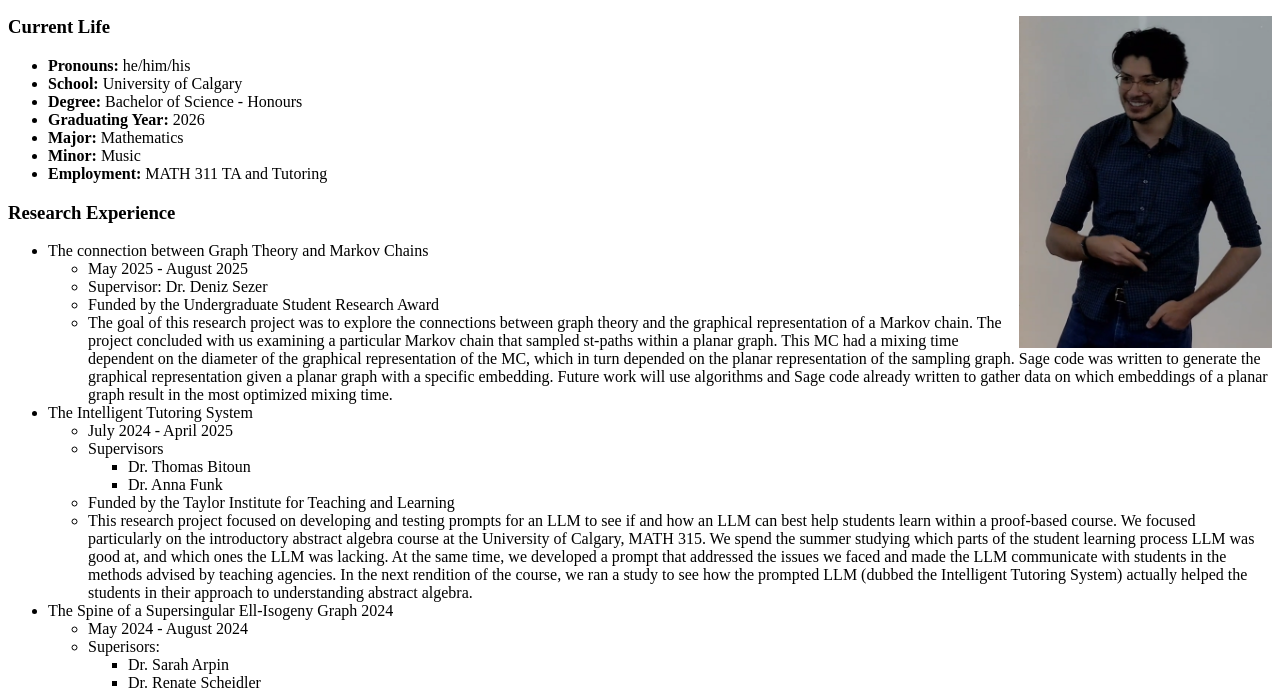
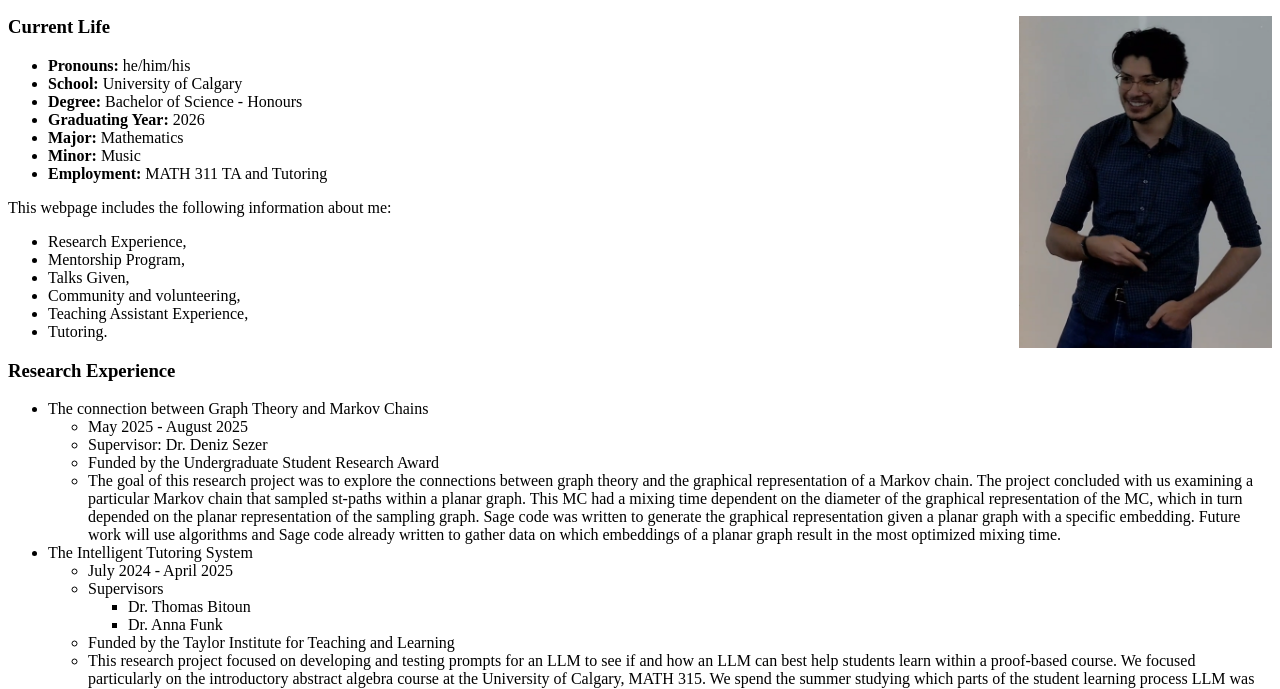
Before and after one commit to TahaHedayat/tahahedayat.github.io, a plain HTML site: page index.html in a window 1280 px wide. Shown: the part 91-780 px from the top of the page. Drawn offline with Linux system fonts and the light colour scheme.

Commit message:
Update index.html

```diff
--- a/index.html
+++ b/index.html
@@ -25,6 +25,16 @@
     <li> <b>Employment:</b> MATH 311 TA and Tutoring</li>
   </ul>
 </body>
+
+This webpage includes the following information about me:
+  <ul>
+    <li> Research Experience,</li>
+    <li> Mentorship Program, </li>
+    <li> Talks Given,  </li>
+    <li> Community and volunteering, </li>
+    <li> Teaching Assistant Experience, </li>
+    <li> Tutoring. </li>
+  </ul>
 
 <h3> Research Experience </h3>
 <ul>
```
